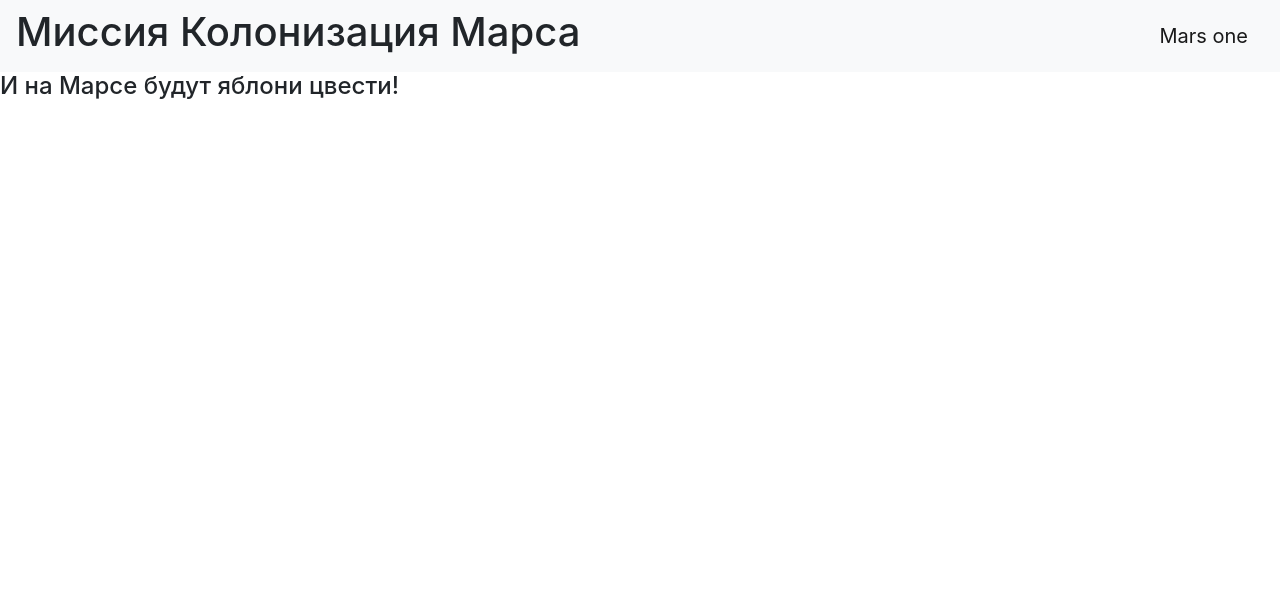
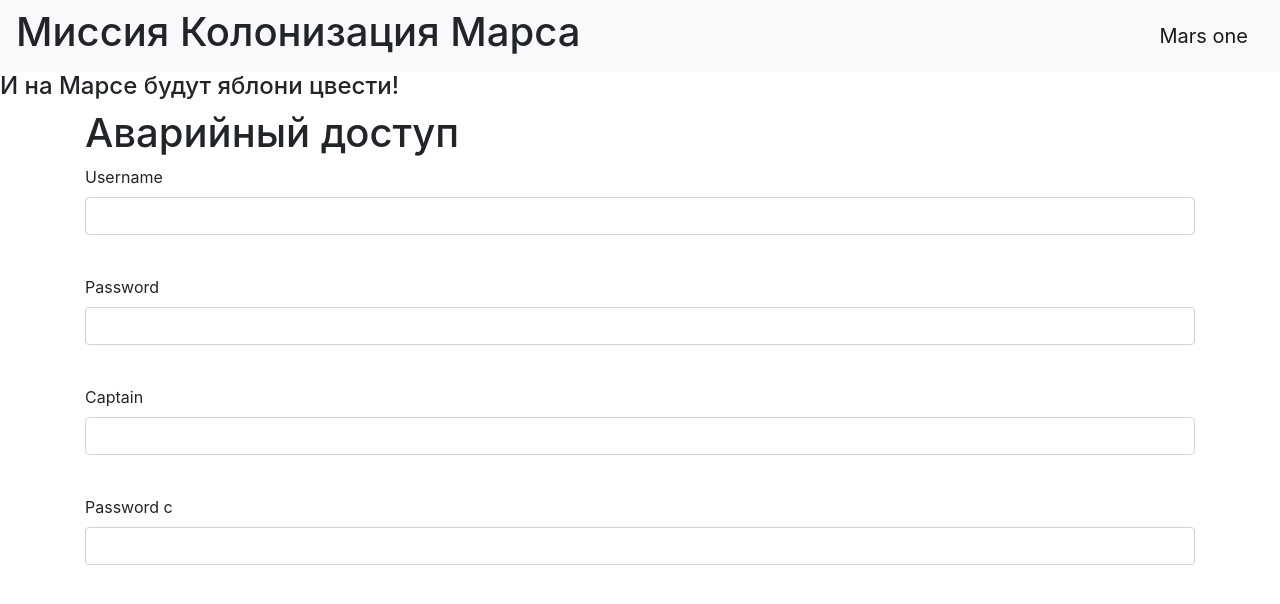
Before and after one commit to mashasodnomik/hs2, a Flask app: template web3/templates/login.html in a window 1280 px wide. Shown: the top 604 px of the page. Run offline with Flask 2, Linux system fonts and the light colour scheme; the template is opened without the code that fills it: most values are stand-ins (such as "Sample title", 1, 10 or a date in 2020); form fields are guessed from the names that the template uses; some libraries are stand-ins or nearby versions.

Commit message:
wtf: full lesson

```diff
--- /dev/null
+++ b/web3/static/css/style.css
@@ -0,0 +1,4 @@
+h1.access {
+    background: url(/static/img/MARS-2-7.png) no-repeat;
+    padding-left: 120pt
+}
--- a/web3/templates/base.html
+++ b/web3/templates/base.html
@@ -7,6 +7,7 @@
           href="https://stackpath.bootstrapcdn.com/bootstrap/4.4.1/css/bootstrap.min.css"
           integrity="sha384-Vkoo8x4CGsO3+Hhxv8T/Q5PaXtkKtu6ug5TOeNV6gBiFeWPGFN9MuhOf23Q9Ifjh"
           crossorigin="anonymous">
+    <link rel="stylesheet" type="text/css" href="/static/css/style.css">
     <title>{{title}}</title>
 </head>
 <body>
--- a/web3/templates/login.html
+++ b/web3/templates/login.html
@@ -1,18 +1,44 @@
 {% extends "base.html" %}
 
 {% block content %}
-    <form action="" method="post" novalidate>
-        <div>
-            {{ form.csrf_token }}
-        </div>
-        {% for field in form if field.name != 'csrf_token' %}
-            <div>
-                {{ field.label() }}
-                {{ field() }}
-                {% for error in field.errors %}
-                    <div class="error">{{ error }}</div>
-                {% endfor %}
+<h1 class="access">Аварийный доступ</h1>
+<form action="" method="post" novalidate>
+    {{ form.hidden_tag() }}
+    <p>
+        {{ form.username.label }}<br>
+        {{ form.username(class="form-control") }}<br>
+        {% for error in form.username.errors %}
+            <div class="alert alert-danger" role="alert">
+                {{ error }}
             </div>
         {% endfor %}
-    </form>
+    </p>
+    <p>
+        {{ form.password.label }}<br>
+        {{ form.password(class="form-control", type="password") }}<br>
+        {% for error in form.password.errors %}
+            <div class="alert alert-danger" role="alert">
+                {{ error }}
+            </div>
+        {% endfor %}
+    </p>
+    <p>
+        {{ form.captain.label }}<br>
+        {{ form.captain(class="form-control") }}<br>
+        {% for error in form.captain.errors %}
+            <div class="alert alert-danger" role="alert">
+                {{ error }}
+            </div>
+        {% endfor %}
+    </p>
+    <p>
+        {{ form.password_c.label }}<br>
+        {{ form.password_c(class="form-control", type="password") }}<br>
+        {% for error in form.password_c.errors %}
+    <div class="alert alert-danger" role="alert">
+        {{ error }}
+    </div>
+    {% endfor %}
+    </p>
+</form>
 {% endblock %}
```
Also changed, not shown: web3/forms/crash_loginform.py (added, +11 -0 lines), web3/main.py (+9 -0 lines), web3/templates/crash_login.html (added, +45 -0 lines), web3/static/img/MARS-2-7.png (added).
